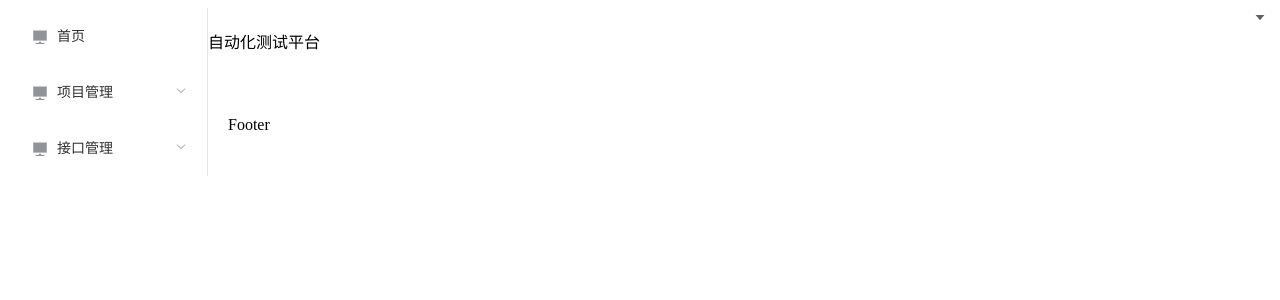
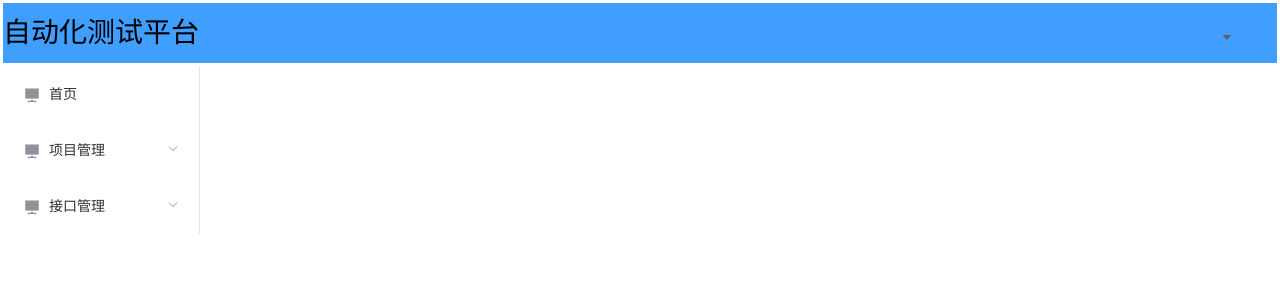
Before and after one commit to Ryyyyyyyyu/firstvueweb, a Vue app: page /404 in a window 1280 px wide. Shown: the top 300 px of the page. Built offline with nearby package versions, Linux system fonts and the light colour scheme.

Commit message:
退出登录

```diff
--- a/index.html
+++ b/index.html
@@ -5,7 +5,7 @@
     <meta name="viewport" content="width=device-width,initial-scale=1.0">
     <title></title>
   </head>
-  <body>
+  <body style="padding: 0;margin: 0">
     <div id="app"></div>
     <!-- built files will be auto injected -->
   </body>
--- a/src/components/Header.vue
+++ b/src/components/Header.vue
@@ -1,15 +1,15 @@
 <template>
   <div class="header">
-    <div class="logo">自动化测试平台</div>
+    <div class="title">自动化测试平台</div>
     <div class="header-right">
-      <el-dropdown class="user-name" trigger="click">
+      <el-dropdown class="user-name" trigger="click" @command="handleCommand">
       <span class="el-dropdown-link">
-        {{ username }} <i class="el-icon-caret-bottom"></i>
+        {{ username }}<i class="el-icon-caret-bottom"></i>
       </span>
         <el-dropdown-menu slot="dropdown">
-          <el-dropdown-item>个人中心</el-dropdown-item>
-          <el-dropdown-item>设置</el-dropdown-item>
-          <el-dropdown-item>退出登录</el-dropdown-item>
+          <el-dropdown-item command="userinfo">个人中心</el-dropdown-item>
+          <el-dropdown-item command="setting">设置</el-dropdown-item>
+          <el-dropdown-item command="logout">退出登录</el-dropdown-item>
         </el-dropdown-menu>
       </el-dropdown>
     </div>
@@ -23,20 +23,38 @@ export default {
     return {
       username: window.localStorage.getItem('username')
     }
-  }
+  },
+  methods:{
+      handleCommand(command){
+        console.log(command)
+        if(command === 'logout'){
+          window.localStorage.removeItem('token')
+          window.localStorage.removeItem('username')
+          this.$router.push('/login')
+        }
+      }
+    }
 }
 </script>
 
 <style scoped>
-.logo {
+.title {
   float: left;
-  width: 250px;
-  line-height: 70px;
+  width: 70%;
+  font: normal 28px/60px "microsoft yahei";
 }
 
 .header-right {
   float: right;
-  padding-right: 5px;
+  font: normal 28px/60px "microsoft yahei";
+  height: 60px;
+  width: 100px;
+  padding: 0;
+  text-align: center;
+}
+
+.user-name{
+  height: 55px;
 }
 
 </style>
--- a/src/views/Home.vue
+++ b/src/views/Home.vue
@@ -1,15 +1,16 @@
 <template>
   <div class="common-layout">
     <el-container>
-      <Menu></Menu>
+      <el-header>
+        <Header></Header>
+      </el-header>
       <el-container>
-        <el-header style="padding: 0">
-          <Header></Header>
-        </el-header>
+        <el-aside width="200px">
+          <Menu></Menu>
+        </el-aside>
         <el-main>
           <router-view></router-view>
         </el-main>
-        <el-footer>Footer</el-footer>
       </el-container>
     </el-container>
   </div>
@@ -31,4 +32,10 @@ export default {
   height: 100%;
 }
 
+.el-header{
+  background: #409EFF;
+  margin: 3px;
+  padding: 0;
+}
+
 </style>
```
